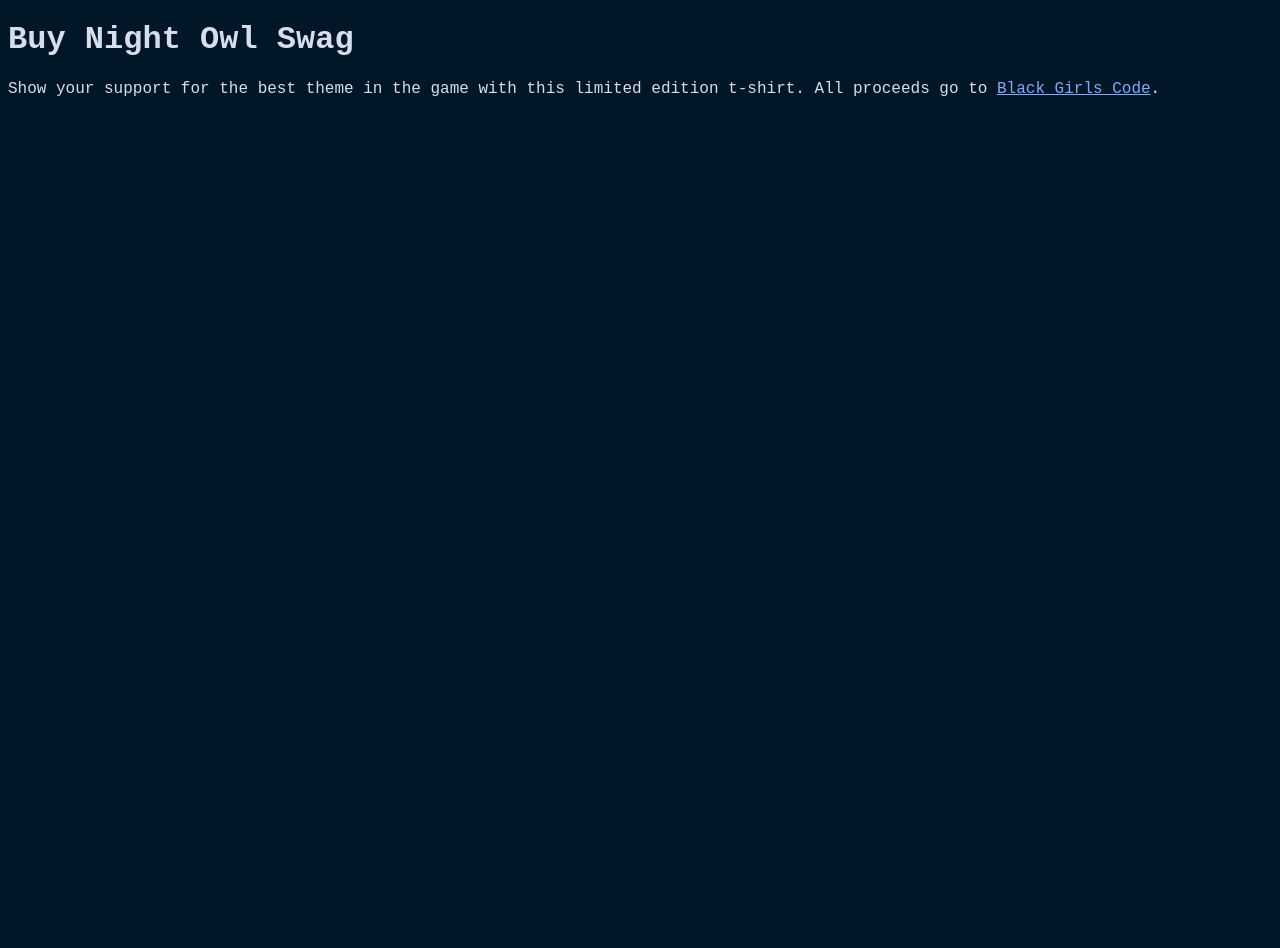
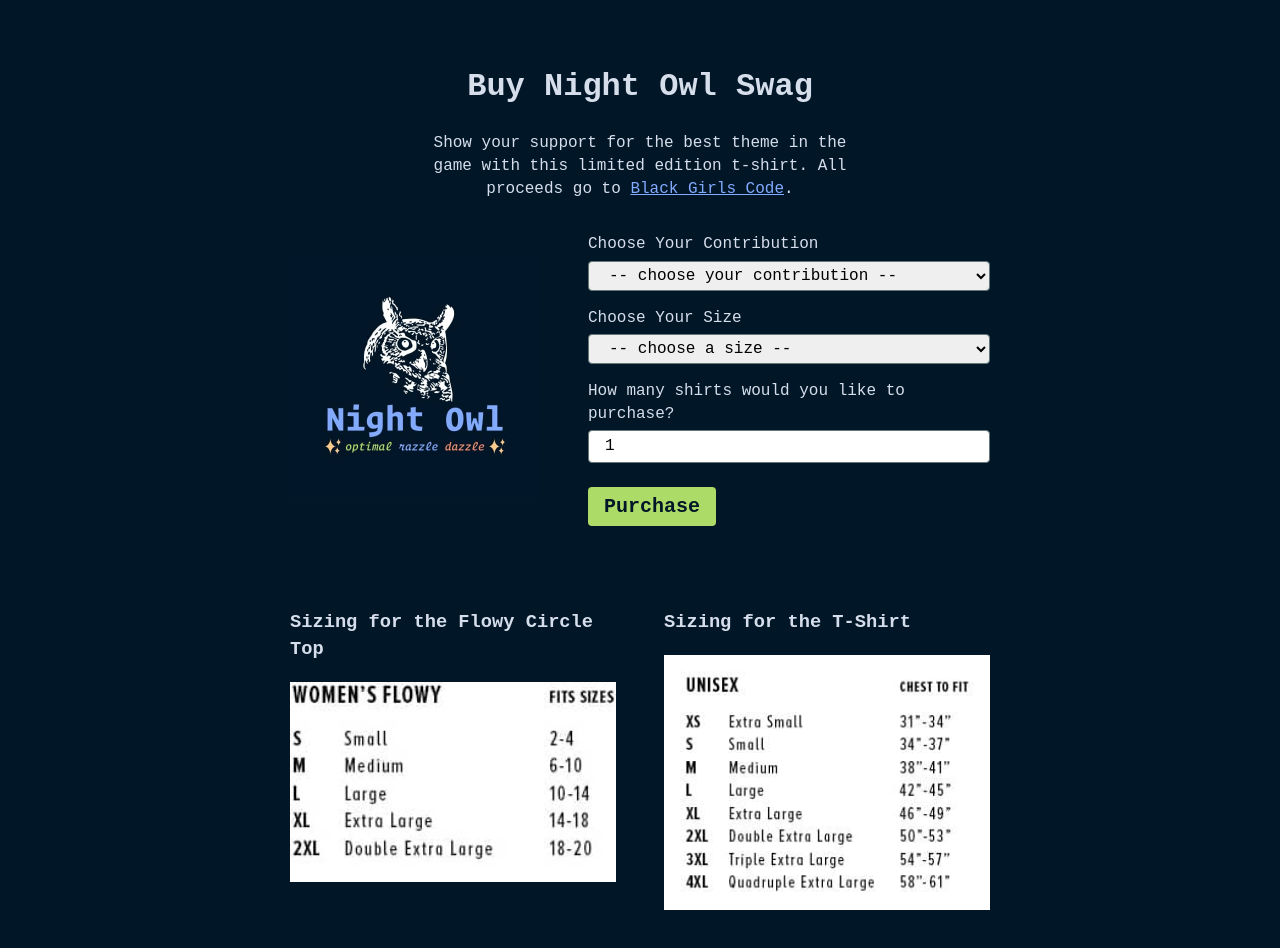
Before and after one commit to jlengstorf/night-owl-swag, a website: page index.html in a window 1280 px wide. Before the commit the page ends 800 px from the top, so only its background shows below. Drawn offline with Linux system fonts and the light colour scheme.

Commit message:
wip: getting closer

```diff
--- a/index.html
+++ b/index.html
@@ -16,19 +16,219 @@
         background: #011627;
         color: #d6deeb;
         font-family: 'operator mono', monospace;
+        font-size: 16px;
+        line-height: 1.45;
       }
 
       a {
         color: #82aaff;
       }
+
+      img {
+        width: 100%;
+      }
+
+      header {
+        margin: 4rem auto 0;
+        max-width: 450px;
+        text-align: center;
+        width: 90vw;
+      }
+
+      main {
+        align-items: center;
+        display: grid;
+        gap: 3rem;
+        grid-template-columns: 250px 1fr;
+        justify-content: center;
+        margin: 2rem auto;
+        max-width: 700px;
+        width: 90vw;
+      }
+
+      button,
+      input,
+      label,
+      select {
+        font-family: 'operator mono', monospace;
+        font-size: 16px;
+      }
+
+      input,
+      select {
+        border: 1px solid #637777;
+        border-radius: 0.25rem;
+        display: block;
+        line-height: 1.45;
+        margin: 0.25rem 0 1rem;
+        padding: 0.25rem 1rem;
+        width: 100%;
+      }
+
+      button {
+        background: #addb67;
+        border: 0;
+        border-radius: 0.25rem;
+        color: #011627;
+        font-size: 1.25rem;
+        font-weight: bold;
+        margin-top: 0.5rem;
+        padding: 0.5rem 1rem;
+      }
+
+      .details {
+        display: grid;
+        gap: 3rem;
+        grid-template-columns: repeat(2, 1fr);
+        justify-content: space-between;
+        margin: 4rem auto;
+        max-width: 700px;
+        width: 90vw;
+      }
     </style>
   </head>
   <body>
-    <h1>Buy Night Owl Swag</h1>
-    <p>
-      Show your support for the best theme in the game with this limited edition
-      t-shirt. All proceeds go to
-      <a href="https://www.blackgirlscode.com/">Black Girls Code</a>.
-    </p>
+    <header>
+      <h1>Buy Night Owl Swag</h1>
+      <p>
+        Show your support for the best theme in the game with this limited
+        edition t-shirt. All proceeds go to
+        <a href="https://www.blackgirlscode.com/">Black Girls Code</a>.
+      </p>
+    </header>
+
+    <main>
+      <div class="shirt">
+        <img src="/images/night-owl-shirt.jpg" alt="Night Owl Shirt Design" />
+      </div>
+
+      <form class="purchase">
+        <label for="price">Choose Your Contribution</label>
+        <select id="price" name="price">
+          <option value="" disabled selected>
+            -- choose your contribution --
+          </option>
+
+          <option value="price_1HA6ocJxiC8YsQIhJ613rWMi"
+            >Night Owl Shirt</option
+          >
+          <option value="price_1HA6odJxiC8YsQIh4KxoA4vN"
+            >Night Owl Shirt + Extra $25 Donation</option
+          >
+          <option value="price_1HA6odJxiC8YsQIhy3FKuTEX"
+            >Night Owl Shirt + Extra $75 Donation</option
+          >
+        </select>
+
+        <label for="price">Choose Your Size</label>
+        <select id="size" name="size">
+          <option value="" disabled selected> -- choose a size -- </option>
+
+          <option value="8806-sm">SM Flowy Circle Top</option>
+          <option value="8806-md">MD Flowy Circle Top</option>
+          <option value="8806-lg">LG Flowy Circle Top</option>
+          <option value="8806-xl">XL Flowy Circle Top</option>
+          <option value="8806-2x">2X Flowy Circle Top</option>
+
+          <option value="3001-xs">XS T-Shirt</option>
+          <option value="3001-sm">SM T-Shirt</option>
+          <option value="3001-md">MD T-Shirt</option>
+          <option value="3001-lg">LG T-Shirt</option>
+          <option value="3001-xl">XL T-Shirt</option>
+          <option value="3001-2x">2X T-Shirt</option>
+          <option value="3001-3x">3X T-Shirt</option>
+          <option value="3001-4x">4X T-Shirt</option>
+        </select>
+
+        <label for="quantity"
+          >How many shirts would you like to purchase?</label
+        >
+        <input type="number" id="quantity" name="quantity" value="1" />
+
+        <button>Purchase</button>
+      </form>
+    </main>
+
+    <aside class="details">
+      <div class="sizing">
+        <h3>Sizing for the Flowy Circle Top</h3>
+        <img src="/images/8806-sizing.jpg" alt="Flowy Circle Top Sizing" />
+      </div>
+      <div class="sizing">
+        <h3>Sizing for the T-Shirt</h3>
+        <img src="/images/3001-sizing.jpg" alt="T-Shirt Sizing" />
+      </div>
+    </aside>
+
+    <script src="https://js.stripe.com/v3/"></script>
+    <script>
+      async function getStripeSession(orderDetails) {
+        const { sessionId, publishableKey } = await fetch(
+          '/.netlify/functions/create-checkout',
+          {
+            method: 'POST',
+            body: JSON.stringify(orderDetails),
+          },
+        ).then((response) => response.json());
+
+        const stripe = Stripe(publishableKey);
+
+        const { error } = stripe.redirectToCheckout({
+          sessionId,
+        });
+
+        if (error) {
+          console.error(error.message);
+        }
+      }
+
+      document.querySelector('#size').addEventListener('change', (event) => {
+        const size = event.target.value;
+
+        const image = size.match(/3001/)
+          ? {
+              src: 't-shirt',
+              alt: 'Bella+Canvas Unisex Jersey Short Sleeve Tee',
+            }
+          : { src: 'flowy-circle-top', alt: 'Bella+Canvas Flowy Circle Top' };
+
+        const img = document.querySelector('.shirt img');
+        img.src = `/images/${image.src}.jpg`;
+        img.alt = `${image.alt} with Night Owl logo`;
+      });
+
+      document
+        .querySelector('.purchase')
+        .addEventListener('submit', (event) => {
+          event.preventDefault();
+
+          const form = new FormData(event.target);
+
+          const productName = document.querySelector(
+            `[value="${form.get('price')}"]`,
+          ).innerText;
+          const productSize = document.querySelector(
+            `[value="${form.get('size')}"]`,
+          ).innerText;
+
+          const orderDetails = {
+            price: form.get('price'),
+            size: form.get('size'),
+            description: `${productName} (${productSize})`,
+            quantity: form.get('quantity'),
+          };
+
+          if (
+            !orderDetails.price ||
+            !orderDetails.size ||
+            !orderDetails.quantity
+          ) {
+            console.error('must select a price, size, and quantity');
+            return;
+          }
+
+          getStripeSession(orderDetails);
+        });
+    </script>
   </body>
 </html>
```
Also changed, not shown: functions/create-checkout.js (+53 -2 lines), images/3001-sizing.jpg (added), images/8806-sizing.jpg (added), images/flowy-circle-top.jpg (added), images/night-owl-shirt.jpg (added), images/t-shirt.jpg (added).
